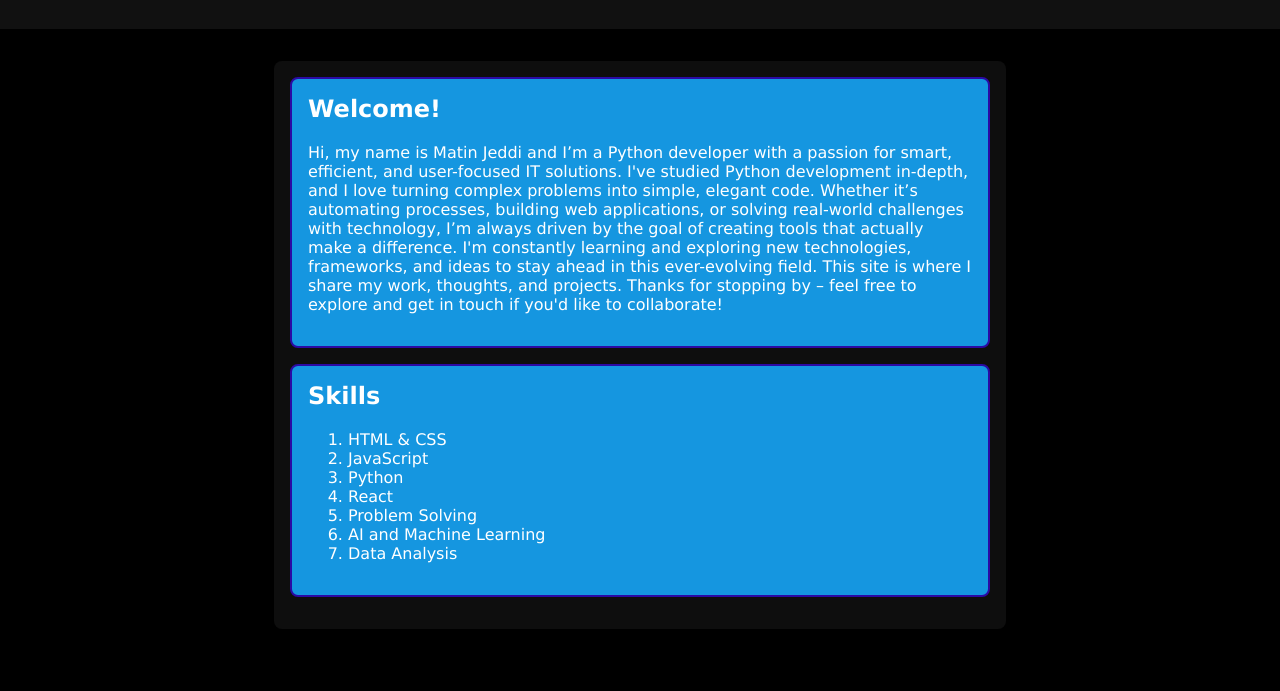
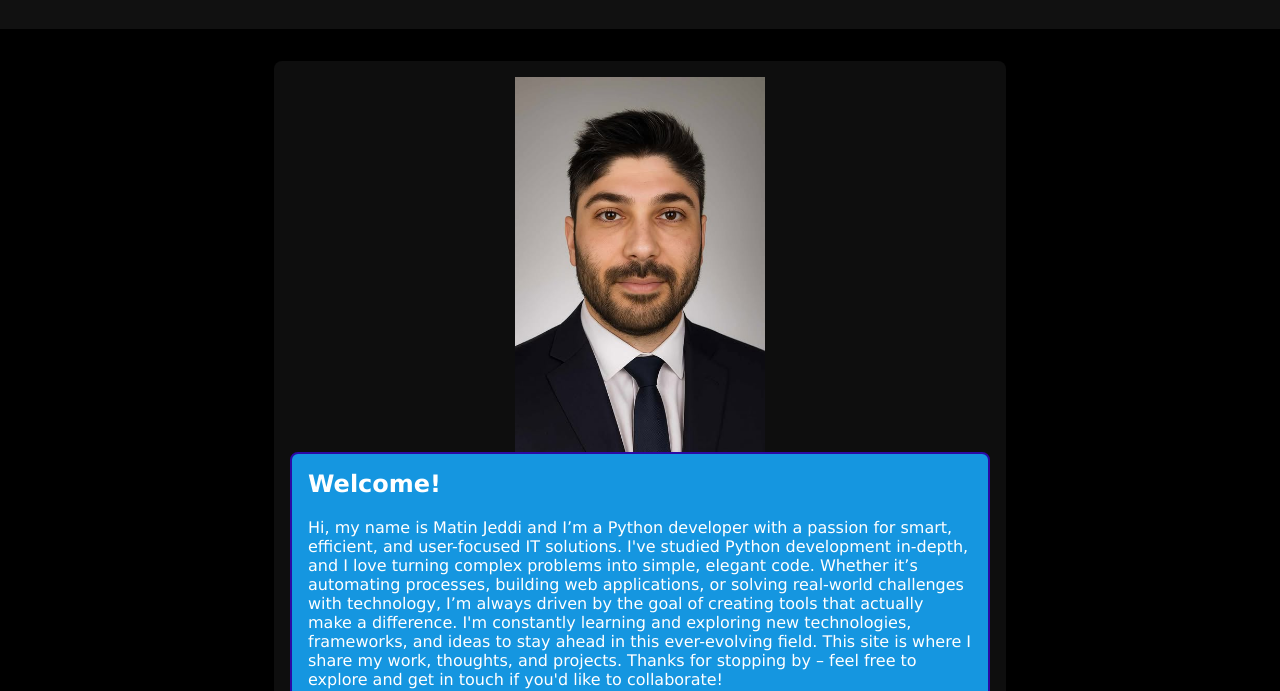
Before and after one commit to Matinjeddi/MatinJeddi, a plain HTML site: page index.html in a window 1280 px wide. Shown: the part 116-807 px from the top of the page. Drawn offline with Linux system fonts and the light colour scheme.

Commit message:
added image

```diff
--- a/index.html
+++ b/index.html
@@ -19,6 +19,9 @@
     </header>
     <main>
         <section>
+            <div class="image">
+                <img src="matin_jeddi.jpg">
+            </div>
             <div class="experience">
             <h2>Welcome!</h2>
             <p>Hi, my name is Matin Jeddi and I’m a Python developer with a passion for smart, efficient, and user-focused IT solutions. I've studied Python development in-depth, and I love turning complex problems into simple, elegant code.
--- a/style.css
+++ b/style.css
@@ -72,3 +72,10 @@ a {
     color: white;
     text-decoration: underline;
 }
+
+.image img {
+  width: 250px;
+  height: auto;
+  display: block;
+  margin: 0 auto;
+}
```
Also changed, not shown: matin_jeddi.jpg (added).
